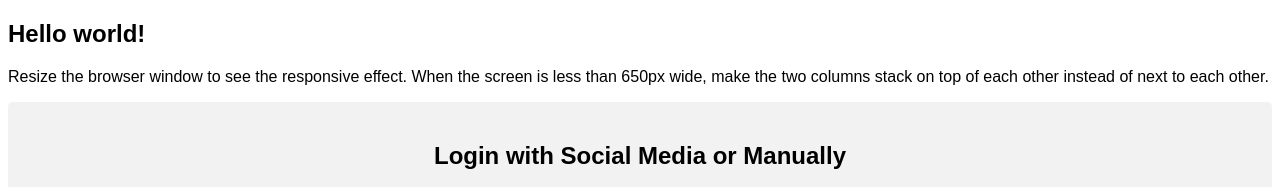
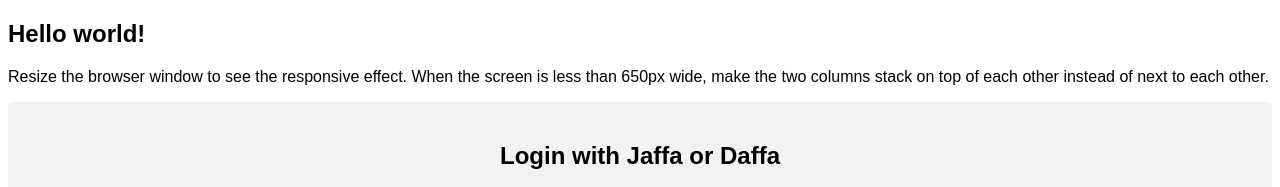
Before and after one commit to awsdevop183/httpd, a plain HTML site: page index.html in a window 1280 px wide. Shown: the top 187 px of the page. Drawn offline with Linux system fonts and the light colour scheme.

Commit message:
Update index.html

```diff
--- a/index.html
+++ b/index.html
@@ -141,7 +141,7 @@ input[type=submit]:hover {
 <div class="container">
   <form action="/action_page.php">
     <div class="row">
-      <h2 style="text-align:center">Login with Social Media or Manually</h2>
+      <h2 style="text-align:center">Login with Jaffa or Daffa</h2>
       <div class="vl">
         <span class="vl-innertext">or</span>
       </div>
```
